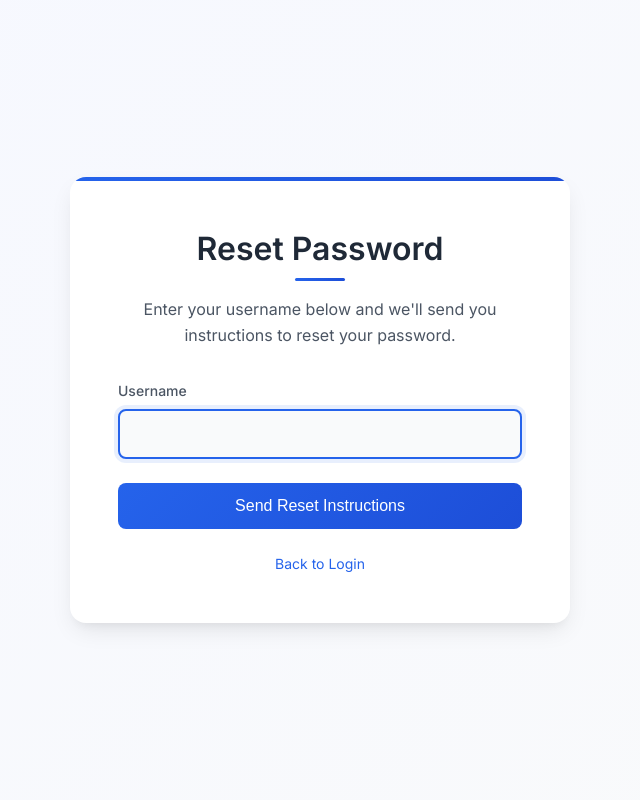
After one commit to dienmai123/finalProject, a Flask app: page /forgot-password in a window 1280 px wide. The commit adds this page. Shown: the whole page, without its empty margins (320-960 px from the left). Run offline with Flask 3, Linux system fonts and the light colour scheme.

Commit message:
forgot password works

```diff
--- a/app.py
+++ b/app.py
@@ -132,6 +132,54 @@ def logout():
 def home():
     return redirect(url_for('login'))
 
+@app.route('/forgot-password', methods=['GET', 'POST'])
+def forgot_password():
+    if request.method == 'POST':
+        username = request.form['username']
+        user = User.query.filter_by(username=username).first()
+
+        if user:
+            # Generate reset token
+            token = user.generate_reset_token()
+            db.session.commit()
+
+            # In a real application, you would send this link via email
+            # For demonstration, we'll just show it as a flash message
+            reset_link = url_for('reset_password', token=token, _external=True)
+            flash(f'Password reset link (for demonstration): {reset_link}')
+            return redirect(url_for('forgot_password'))
+
+        flash('If a user exists with that username, a password reset link will be sent.')
+        return redirect(url_for('forgot_password'))
+
+    return render_template('forgot_password.html')
+
+@app.route('/reset-password/<token>', methods=['GET', 'POST'])
+def reset_password(token):
+    user = User.query.filter_by(reset_token=token).first()
+
+    if not user or not user.verify_reset_token(token):
+        flash('Invalid or expired reset link. Please try again.')
+        return redirect(url_for('forgot_password'))
+
+    if request.method == 'POST':
+        password = request.form['password']
+        confirm_password = request.form['confirm_password']
+
+        if password != confirm_password:
+            flash('Passwords do not match.')
+            return redirect(url_for('reset_password', token=token))
+
+        user.set_password(password)
+        user.reset_token = None
+        user.reset_token_expiry = None
+        db.session.commit()
+
+        flash('Your password has been reset successfully. Please login with your new password.', 'success')
+        return redirect(url_for('login'))
+
+    return render_template('reset_password.html')
+
 # Run the application
 if __name__ == '__main__':
     app.run(debug=True, host='0.0.0.0', port=5000)
--- /dev/null
+++ b/templates/forgot_password.html
@@ -0,0 +1,213 @@
+<!DOCTYPE html>
+<html lang="en">
+<head>
+    <meta charset="UTF-8">
+    <meta name="viewport" content="width=device-width, initial-scale=1.0">
+    <title>Reset Password - Secure Authentication</title>
+    <link href="https://fonts.googleapis.com/css2?family=Inter:wght@400;500;600&display=swap" rel="stylesheet">
+    <style>
+        :root {
+            --primary-color: #2563eb;
+            --primary-hover: #1d4ed8;
+            --text-primary: #1f2937;
+            --text-secondary: #4b5563;
+            --border-color: #e5e7eb;
+            --background-color: #f9fafb;
+            --card-bg: #ffffff;
+            --success-color: #059669;
+            --error-color: #dc2626;
+        }
+
+        * {
+            margin: 0;
+            padding: 0;
+            box-sizing: border-box;
+        }
+
+        body {
+            font-family: 'Inter', sans-serif;
+            background-color: var(--background-color);
+            color: var(--text-primary);
+            line-height: 1.5;
+            min-height: 100vh;
+            display: flex;
+            justify-content: center;
+            align-items: center;
+            padding: 1rem;
+            background-image: linear-gradient(135deg, #f6f8ff 0%, #f9fafb 100%);
+        }
+
+        .reset-container {
+            background-color: var(--card-bg);
+            padding: 3rem;
+            border-radius: 16px;
+            box-shadow: 0 10px 25px -5px rgba(0, 0, 0, 0.1), 0 8px 10px -6px rgba(0, 0, 0, 0.05);
+            width: 100%;
+            max-width: 500px;
+            text-align: center;
+            position: relative;
+            overflow: hidden;
+        }
+
+        .reset-container::before {
+            content: '';
+            position: absolute;
+            top: 0;
+            left: 0;
+            right: 0;
+            height: 4px;
+            background: linear-gradient(90deg, var(--primary-color), var(--primary-hover));
+        }
+
+        h1 {
+            color: var(--text-primary);
+            font-size: 2rem;
+            font-weight: 600;
+            margin-bottom: 1.5rem;
+            position: relative;
+        }
+
+        h1::after {
+            content: '';
+            position: absolute;
+            bottom: -0.5rem;
+            left: 50%;
+            transform: translateX(-50%);
+            width: 50px;
+            height: 3px;
+            background: linear-gradient(90deg, var(--primary-color), var(--primary-hover));
+            border-radius: 3px;
+        }
+
+        .instructions {
+            color: var(--text-secondary);
+            margin-bottom: 2rem;
+            font-size: 1rem;
+            line-height: 1.6;
+        }
+
+        .form-group {
+            margin-bottom: 1.5rem;
+            text-align: left;
+        }
+
+        label {
+            display: block;
+            margin-bottom: 0.5rem;
+            color: var(--text-secondary);
+            font-weight: 500;
+            font-size: 0.875rem;
+        }
+
+        input {
+            width: 100%;
+            padding: 0.875rem 1rem;
+            border: 2px solid var(--border-color);
+            border-radius: 8px;
+            font-size: 1rem;
+            transition: all 0.2s ease;
+            background-color: var(--background-color);
+        }
+
+        input:focus {
+            outline: none;
+            border-color: var(--primary-color);
+            box-shadow: 0 0 0 4px rgba(37, 99, 235, 0.1);
+        }
+
+        button {
+            width: 100%;
+            padding: 0.875rem 2rem;
+            background: linear-gradient(135deg, var(--primary-color), var(--primary-hover));
+            color: white;
+            border: none;
+            border-radius: 8px;
+            font-size: 1rem;
+            font-weight: 500;
+            cursor: pointer;
+            transition: all 0.2s ease;
+        }
+
+        button:hover {
+            transform: translateY(-2px);
+            box-shadow: 0 4px 6px -1px rgba(0, 0, 0, 0.1);
+        }
+
+        .error {
+            color: var(--error-color);
+            text-align: center;
+            margin-bottom: 1.5rem;
+            padding: 0.875rem;
+            background-color: rgba(220, 38, 38, 0.1);
+            border-radius: 8px;
+            font-size: 0.875rem;
+            border: 1px solid rgba(220, 38, 38, 0.2);
+        }
+
+        .success {
+            color: var(--success-color);
+            text-align: center;
+            margin-bottom: 1.5rem;
+            padding: 0.875rem;
+            background-color: rgba(5, 150, 105, 0.1);
+            border-radius: 8px;
+            font-size: 0.875rem;
+            border: 1px solid rgba(5, 150, 105, 0.2);
+        }
+
+        .back-link {
+            display: inline-block;
+            margin-top: 1.5rem;
+            color: var(--primary-color);
+            text-decoration: none;
+            font-size: 0.875rem;
+            transition: color 0.2s ease;
+        }
+
+        .back-link:hover {
+            color: var(--primary-hover);
+            text-decoration: underline;
+        }
+
+        @media (max-width: 480px) {
+            .reset-container {
+                padding: 2rem;
+            }
+
+            h1 {
+                font-size: 1.75rem;
+            }
+        }
+    </style>
+</head>
+<body>
+    <div class="reset-container">
+        <h1>Reset Password</h1>
+
+        <div class="instructions">
+            <p>Enter your username below and we'll send you instructions to reset your password.</p>
+        </div>
+
+        {% with messages = get_flashed_messages() %}
+            {% if messages %}
+                <div class="error">
+                    {% for message in messages %}
+                        {{ message }}
+                    {% endfor %}
+                </div>
+            {% endif %}
+        {% endwith %}
+
+        <form method="POST" action="{{ url_for('forgot_password') }}">
+            <div class="form-group">
+                <label for="username">Username</label>
+                <input type="text" id="username" name="username" required autofocus>
+            </div>
+
+            <button type="submit">Send Reset Instructions</button>
+        </form>
+
+        <a href="{{ url_for('login') }}" class="back-link">Back to Login</a>
+    </div>
+</body>
+</html>
--- a/templates/verify_2fa.html
+++ b/templates/verify_2fa.html
@@ -231,7 +231,7 @@
         </form>
 
         <div class="help-text">
-            <p>Having trouble? <a href="#">Get help with 2FA</a></p>
+            <p>Having trouble? <a href="https://support.microsoft.com/en-us/account-billing/how-to-use-two-step-verification-with-your-microsoft-account-c7910146-672f-01e9-50a0-93b4585e7eb4" target="_blank">Get help with 2FA</a></p>
         </div>
     </div>
 
```
Also changed, not shown: init_db.py (+13 -3 lines), models.py (+16 -1 lines), templates/login.html (+16 -6 lines), templates/reset_password.html (added, +201 -0 lines), update_db.py (+11 -3 lines), instance/2fa.db.
